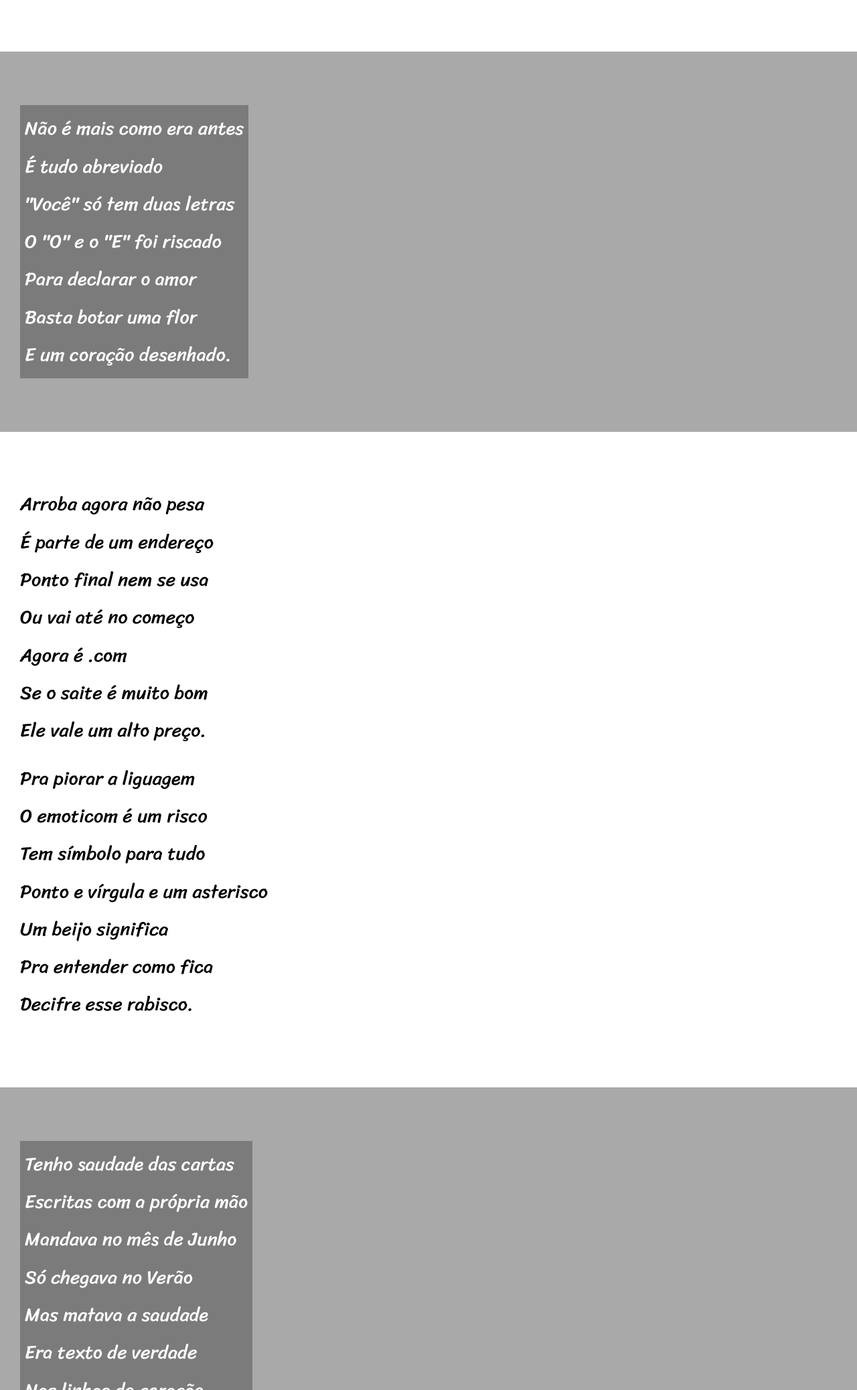
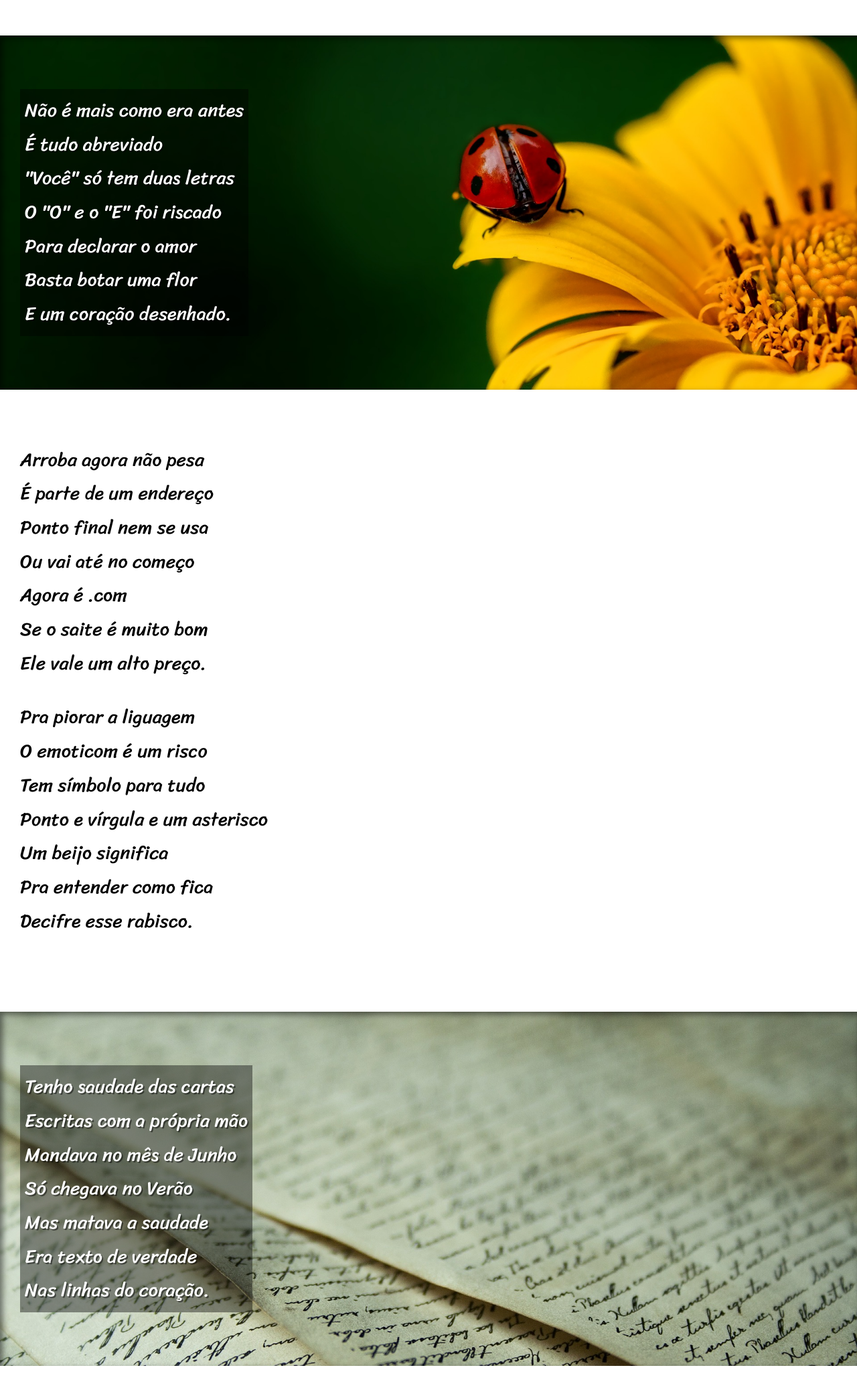
Before and after one commit to KelmoAdrianodaSilva/projecto-cordel, a plain HTML site: page index.html in a window 1280 px wide. Shown: the part 724-2800 px from the top of the page at 67% size. Drawn offline with Linux system fonts and the light colour scheme.

Commit message:
projecto cordel finalzado

```diff
--- a/estilo/cordel.css
+++ b/estilo/cordel.css
@@ -35,34 +35,46 @@ header h1{
 a{
     text-decoration: none;
     color: white;
-    font-weight: bolder;
+    font-weight: bold;
 }
 a:hover{
     text-decoration: underline;
 }
 section{
-    line-height: 2em;
+    line-height: 1.8em;
     padding: 10vh 0px 10vh 30px;
     font-family: var(--fonte-conteúdo);
     font-size: 2.2vw;
 }
 section>p{
-    padding-bottom: 15px;
+    padding-bottom: 30px;
 }
 .normal{
     background-color: white;
 }
 .imagem{
     color: white;
+    box-shadow: inset 4px 4px 10px rgba(0, 0, 0, 0.513);
 }
 .imagem>p{
-    background-color: rgba(0, 0, 0, 0.27);
+    background-color: rgba(0, 0, 0, 0.411);
     display: inline-block;
     padding: 7px;
+    text-shadow: 2px 2px 0px rgba(0, 0, 0, 0.472);
+}
+#img01{
+    background: url(../imagens/background001.jpg) right center fixed;
+    background-size: cover;
+}
+#img02{
+    background: url(../imagens/background002.jpg) fixed;
+    background-size: cover;
 }
 footer{
     background-color: black;
     color: white;
     text-align: center;
     padding: 10px;
+    font-size: 1em;
+    font-family: var(--fonte-conteúdo);
 }
--- a/index.html
+++ b/index.html
@@ -25,7 +25,7 @@
         </p>
     </section>
 
-    <section class="imagem">
+    <section class="imagem" id="img01">
         <p>
             Não é mais como era antes <br>
             É tudo abreviado <br>
@@ -59,7 +59,7 @@
         </p>
     </section>
 
-    <section class="imagem">
+    <section class="imagem" id="img02">
         <p>
             Tenho saudade das cartas <br>
             Escritas com a própria mão <br>
@@ -93,7 +93,7 @@
         </p>
     </section>
     <footer>
-        <p>feito por: <strong>Kelmo Adriano da Silva</strong></p>
+        <p>feito por: Kelmo Adriano da Silva</p>
         <p>idealizado por: <a href="https://www.cursoemvideo.com">Curso em video</a> para o curso de HTML5 e CSS3</p>
     </footer>
 </body>
```
